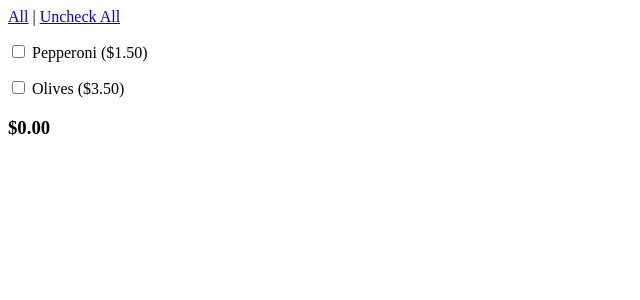
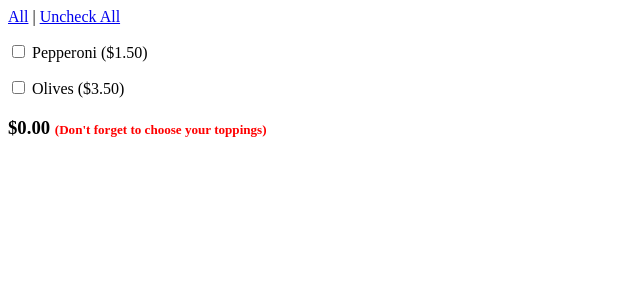
Before and after one commit to tsteelematc/components, an Angular app: page / in a window 1280 px wide. Shown: the top 300 px of the page, without its empty margins (0-640 px from the left). Built offline with nearby package versions, Linux system fonts and the light colour scheme.

Commit message:
Almost finished on warning message

```diff
--- a/src/app/pizza/pizza.component.html
+++ b/src/app/pizza/pizza.component.html
@@ -9,6 +9,6 @@
   </p>
   <h3>
     {{ total | currency }}
-    <span *ngIf='showWarning' style='color: red; font-size: 0.7em;'></span>
+    <span *ngIf='showWarning' style='color: red; font-size: 0.7em'>(Don't forget to choose your toppings)</span>
   </h3>
 </div>
```
